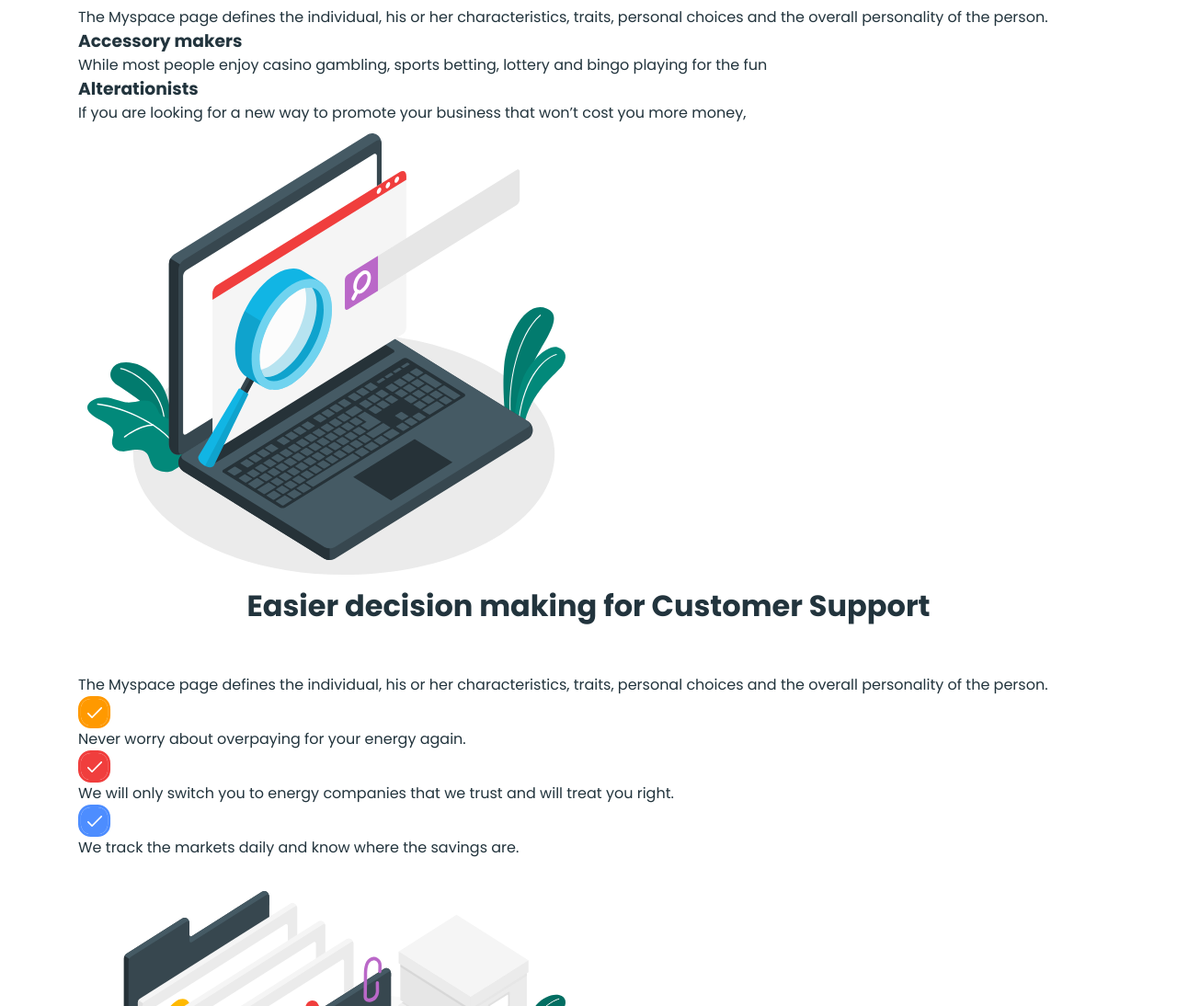
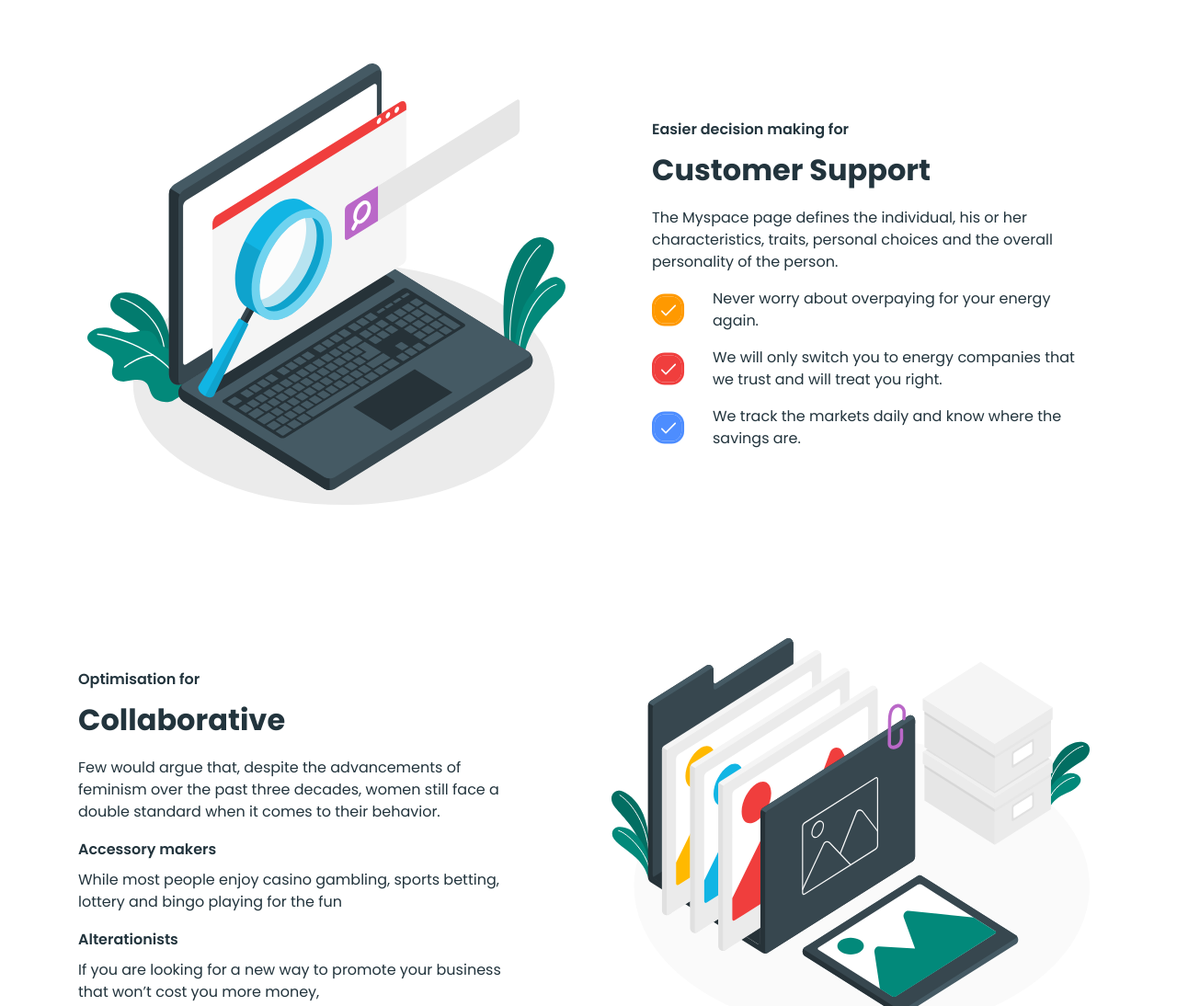
Before and after one commit to kristinka-skl/Business-promotion-GoIt, a plain HTML site: page index.html in a window 1280 px wide. Shown: the part 1800-2894 px from the top of the page at 92% size. Drawn offline with nearby package versions, Linux system fonts and the light colour scheme.

Commit message:
add adaptive product-examples section

```diff
--- a/css/styles.css
+++ b/css/styles.css
@@ -334,3 +334,65 @@ color: #fff;
 }
 
 /* section product-examples */
+
+.product-examples {
+    padding: 100px 10px 140px 10px;
+}
+.product-examples-list {
+    display: flex;
+    flex-direction: column;
+    gap: 100px;
+}
+.product-examples-card {
+    display: flex;
+    flex-direction: column;
+    gap: 50px;
+}
+.section-list {
+    display: flex;
+    flex-direction: column;
+    gap: 16px;
+}
+.section-list-item h3 {
+    font-weight: 600;
+    font-size: 16px;
+    line-height: 1.63;
+    margin-bottom: 8px;
+}
+.product-examples-title {
+    margin-bottom: 0;
+    text-align: start;
+}
+.title-subaccent {
+    font-weight: 600;
+    font-size: 16px;
+    display: block;
+    margin-bottom: 8px;
+}
+.section-support-item {
+    display: flex;
+    gap: 30px;
+}
+@media screen and (min-width: 768px) {
+    .product-examples {
+        padding: 50px 0 150px 0;
+    }
+    .product-examples-card {
+        flex-direction: row-reverse;
+        gap: 84px;
+        align-items: center;
+    }
+    .product-examples-content {
+        max-width: 486px;
+    }
+    .support-card {
+        flex-direction: row;
+    }
+}
+
+
+
+
+
+
+/* width="540" height="500" */
--- a/index.html
+++ b/index.html
@@ -121,17 +121,21 @@
 
 <!-- product examples -->
 
-<section class="product examples">
+<section class="product-examples">
     <div class="container">
         <h2 class="visually-hidden">Product Examples</h2>
 
         <div class="product-examples-list">
             <div class="product-examples-card">
-                <div class="product-examples-pic"><img src="./images/management-img.svg" alt="management-img" width="540" height="500"></div>
+                <img src="./images/management-img.svg" alt="management-img">
                 <div class="product-examples-content">
-                    <h2 class="section-title"><span class="title-subaccent">Effortless Validation for </span>Management</h2>
+                    <ul class="section-list">
+                        <li class="section-list-item">
+                            <h2 class="section-title product-examples-title"><span class="title-subaccent">Effortless Validation for </span>Management</h2>
+                        </li>
+                        <li class="section-list-item">
                             <p>The Myspace page defines the individual, his or her characteristics, traits, personal choices and the overall personality of the person. </p>
-                    <ul class="section-list">
+                        </li>
                         <li class="section-list-item">
                             <h3>Accessory makers</h3>
                             <p>While most people enjoy casino gambling, sports betting, lottery and bingo playing for the fun</p>
@@ -145,21 +149,26 @@
             </div>
 
 
-                <div class="product-examples-card">
-            <div class="product-examples-pic"><img src="./images/support-img.svg" alt="support-img"></div>
+
+            <div class="product-examples-card support-card">
+                <img src="./images/support-img.svg" alt="support-img">
                 <div class="product-examples-content">
-                <h2 class="section-title"><span class="title-subaccent">Easier decision making for </span>Customer Support</h2>
+                    <ul class="section-list">
+                        <li class="section-list-item">
+                            <h2 class="section-title product-examples-title"><span class="title-subaccent">Easier decision making for </span>Customer Support</h2>
+                        </li>
+                        <li class="section-list-item">
                             <p>The Myspace page defines the individual, his or her characteristics, traits, personal choices and the overall personality of the person. </p>
-                <ul class="section-support-list">
-                    <li class="section-support-item">
+                        </li>
+                        <li class="section-list-item section-support-item">
                             <img src="./images/icon-orange.svg" alt="icon-orange">
                             <p>Never worry about overpaying for your energy again.</p>
                         </li>
-                    <li class="section-support-item">
+                        <li class="section-list-item section-support-item">
                             <img src="./images/icon-red.svg" alt="icon-red">
                             <p>We will only switch you to energy companies that we trust and will treat you right.</p>
                         </li>
-                    <li class="section-support-item">
+                        <li class="section-list-item section-support-item">
                             <img src="./images/icon-blue.svg" alt="icon-blue">
                             <p>We track the markets daily and know where the savings are.</p>
                         </li>
@@ -169,11 +178,15 @@
 
 
             <div class="product-examples-card">
-            <div class="product-examples-pic"><img src="./images/collaboration-img.svg" alt="collaboration-img"></div>
+                <img src="./images/collaboration-img.svg" alt="collaboration-img">
                 <div class="product-examples-content">
-                <h2><span>Optimisation for </span>Collaborative</h2>
+                    <ul class="section-list">
+                        <li class="section-list-item">
+                            <h2 class="section-title product-examples-title"><span class="title-subaccent">Optimisation for <br></span>Collaborative</h2>
+                        </li>
+                        <li class="section-list-item">
                             <p>Few would argue that, despite the advancements of feminism over the past three decades, women still face a double standard when it comes to their behavior. </p>
-                <ul class="section-list">
+                        </li>
                         <li class="section-list-item">
                             <h3>Accessory makers</h3>
                             <p>While most people enjoy casino gambling, sports betting, lottery and bingo playing for the fun</p>
@@ -185,7 +198,7 @@
                     </ul>
                 </div>
             </div>
-
+        </div>
     </div>
 </section>
 
```
Lines whose indentation alone changed are shown as unchanged.
